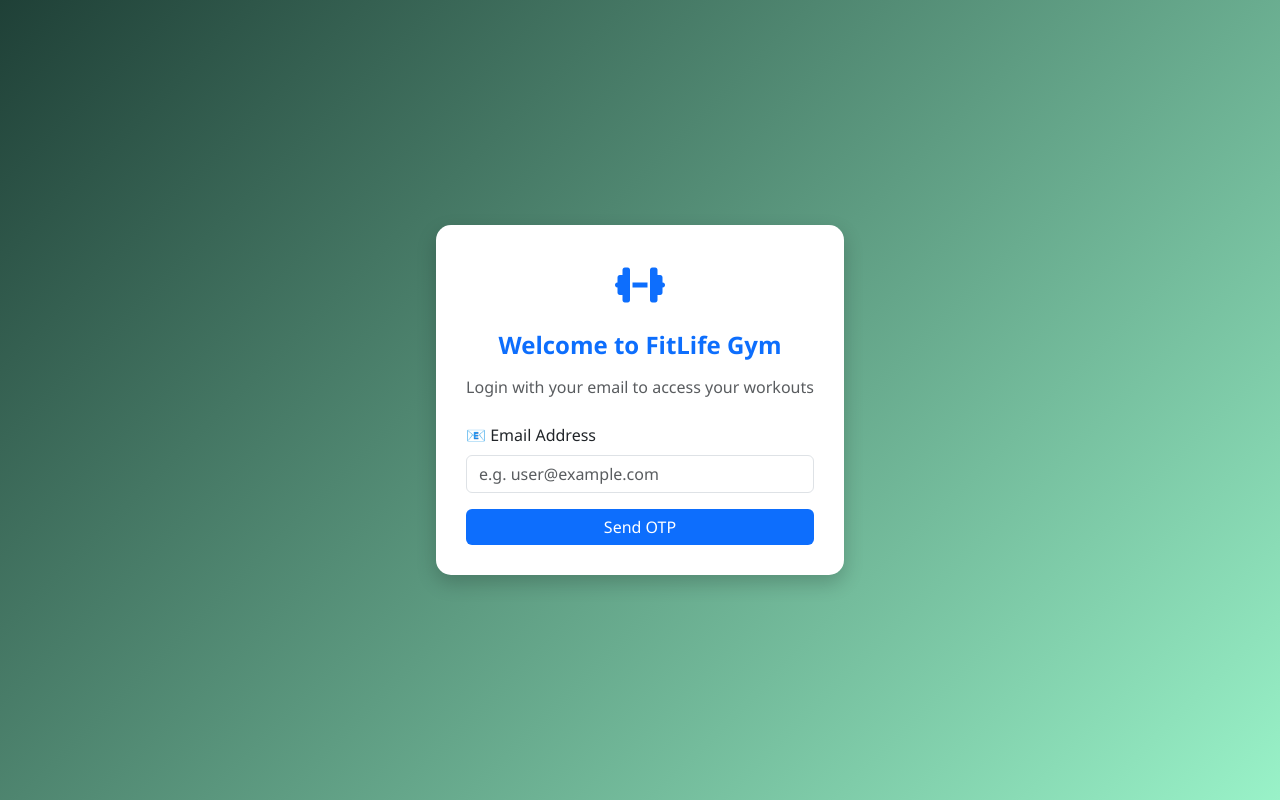
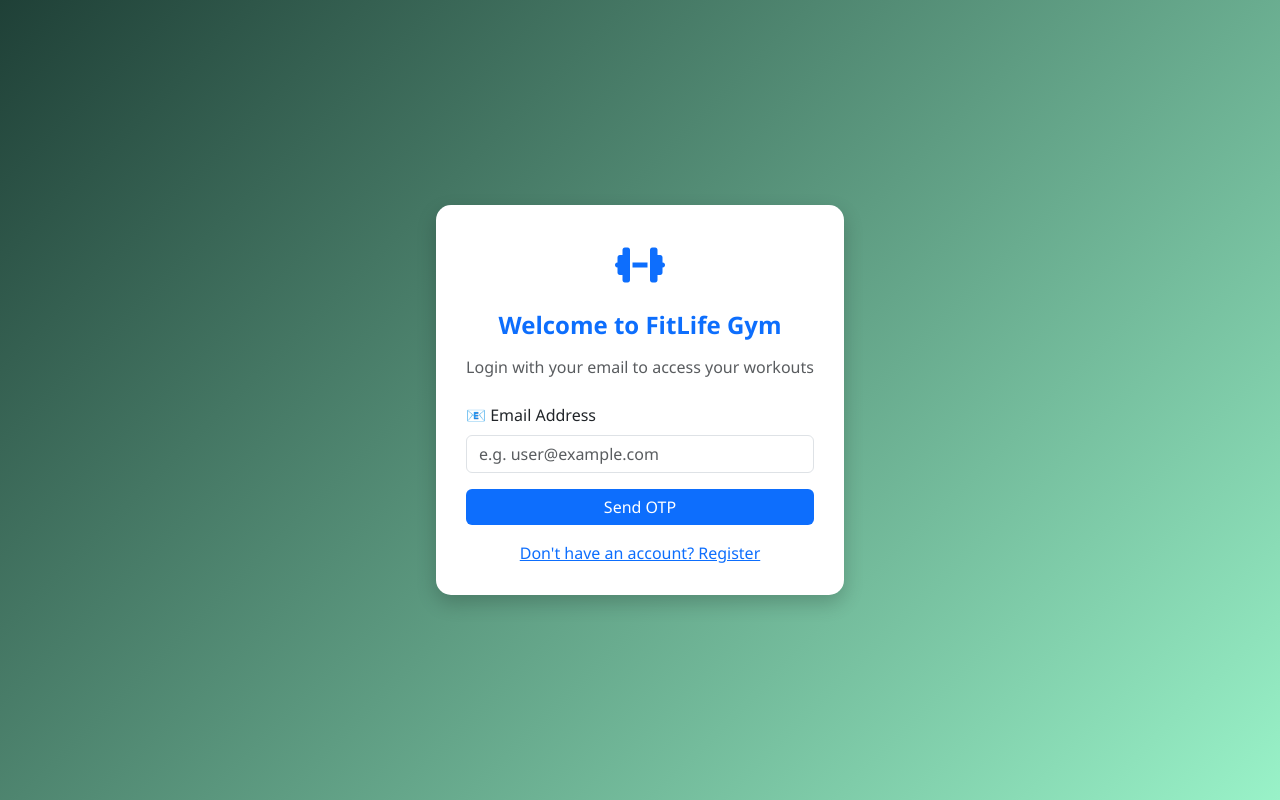
Before and after one commit to sagargupta1310/authentication-web-, a Django app: page /login/ in a window 1280 px wide. Run offline with Django 5.2, Linux system fonts and the light colour scheme.

Commit message:
Add registration link to login page for easy navigation

```diff
--- a/my_app/templates/my_app/login.html
+++ b/my_app/templates/my_app/login.html
@@ -53,6 +53,9 @@
         </div>
         <button type="submit" class="btn btn-primary w-100">Send OTP</button>
       </form>
+      <div class="mt-3 text-center">
+        <a href="/auth/register/">Don't have an account? Register</a>
+      </div>
     </div>
   </div>
 </body>
```
